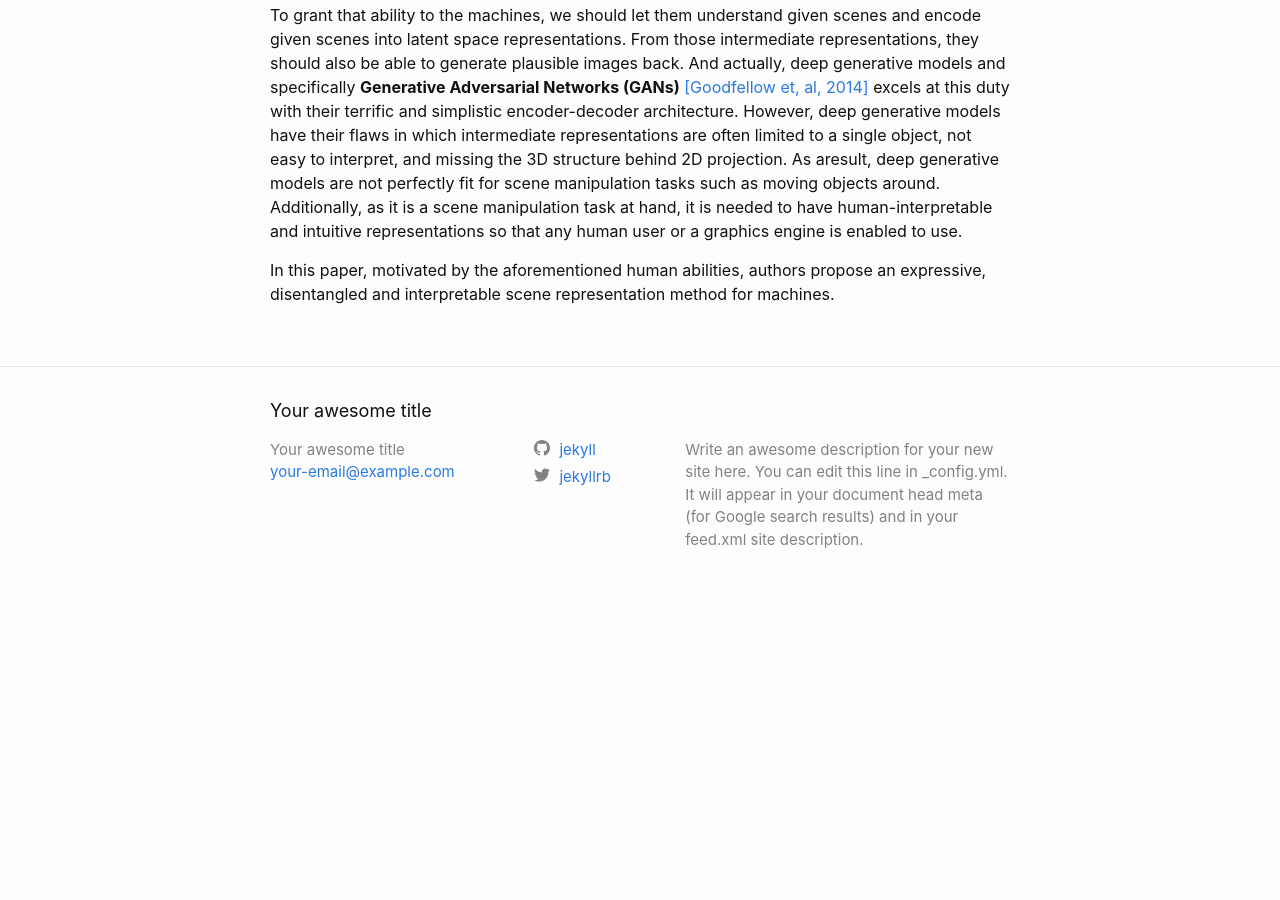
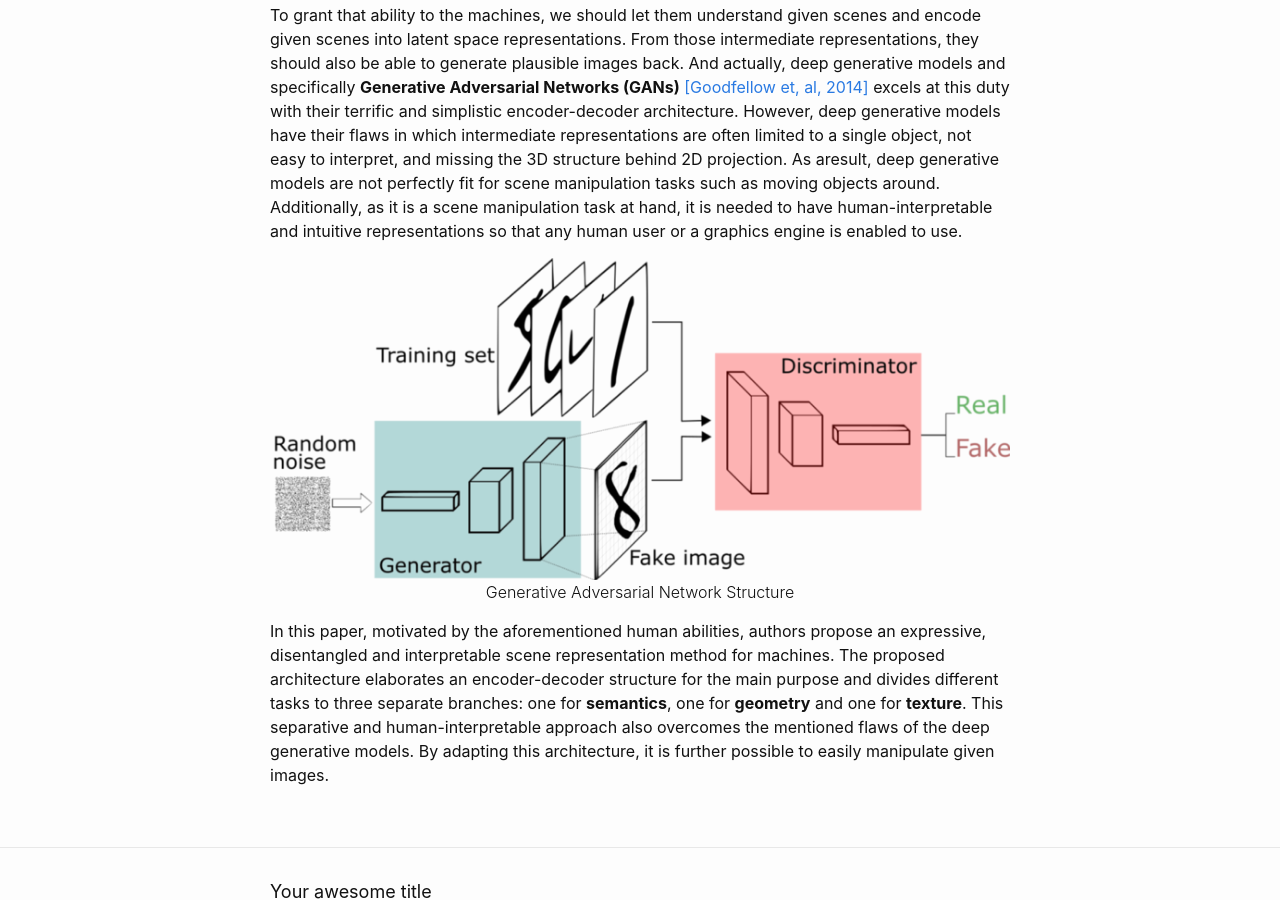
Before and after one commit to andactan/andactan.github.io, a Jekyll site: the page built from _posts/2019-12-07-inverse-graphics.markdown, in a window 1280 px wide and 900 px high, scrolled down 611 px. Built offline with Jekyll 4.4.1, drawn with Linux system fonts in a browser that asks for light colours; before the commit the page ends 1222 px from its top, so only the background shows below that.

Commit message:
added content changes and caption thing

```diff
--- a/Gemfile
+++ b/Gemfile
@@ -27,3 +27,6 @@ end
 
 # Performance-booster for watching directories on Windows
 gem "wdm", "~> 0.1.1", :install_if => Gem.win_platform?
+
+# Gem for figures
+gem 'jekyll-figure'
--- a/_config.yml
+++ b/_config.yml
@@ -33,6 +33,7 @@ github_username:  jekyll
 theme: minima
 plugins:
   - jekyll-feed
+  - jekyll-figure
 
 # Exclude from processing.
 # The following items will not be processed, by default.
--- /dev/null
+++ b/_includes/image.html
@@ -0,0 +1,4 @@
+<figure class="image">
+    <img src="{{ include.url }}" alt="{{ include.description }}">
+    <figcaption style="text-align: center; font-weight: 300; font-size: medium;">{{ include.description }}</figcaption>
+  </figure>
--- a/_posts/2019-12-07-inverse-graphics.markdown
+++ b/_posts/2019-12-07-inverse-graphics.markdown
@@ -16,4 +16,8 @@ Motivation arises from this very specific human ability. Can we enable a neural
 
 To grant that ability to the machines, we should let them understand given scenes and encode given scenes into latent space representations. From those intermediate representations, they should also be able to generate plausible images back. And actually, deep generative models and specifically **Generative Adversarial Networks (GANs)** [[Goodfellow et, al, 2014]](https://arxiv.org/abs/1406.2661) excels at this duty with their terrific and simplistic encoder-decoder architecture. However, deep generative models have their flaws in which intermediate representations are often limited to a single object, not easy to interpret, and missing the 3D structure behind 2D projection. As aresult, deep generative models are not perfectly fit for scene manipulation tasks such as moving objects around. Additionally, as it is a scene manipulation task at hand, it is needed to have human-interpretable and intuitive representations so that any human user or a graphics engine is enabled to use.
 
-In this paper, motivated by the aforementioned human abilities, authors propose an expressive, disentangled and interpretable scene representation method for machines.
+{% include image.html url="/assets/figures/gans.png" description="Generative Adversarial Network Structure" %}
+
+
+
+In this paper, motivated by the aforementioned human abilities, authors propose an expressive, disentangled and interpretable scene representation method for machines. The proposed architecture elaborates an encoder-decoder structure for the main purpose and divides different tasks to three separate branches: one for **semantics**, one for **geometry** and one for **texture**. This separative and human-interpretable approach also overcomes the mentioned flaws of the deep generative models. By adapting this architecture, it is further possible to easily manipulate given images.
```
Also changed, not shown: Gemfile.lock, _sass/minima/_base.scss (line endings or trailing spaces), assets/figures/gans.png (added).
